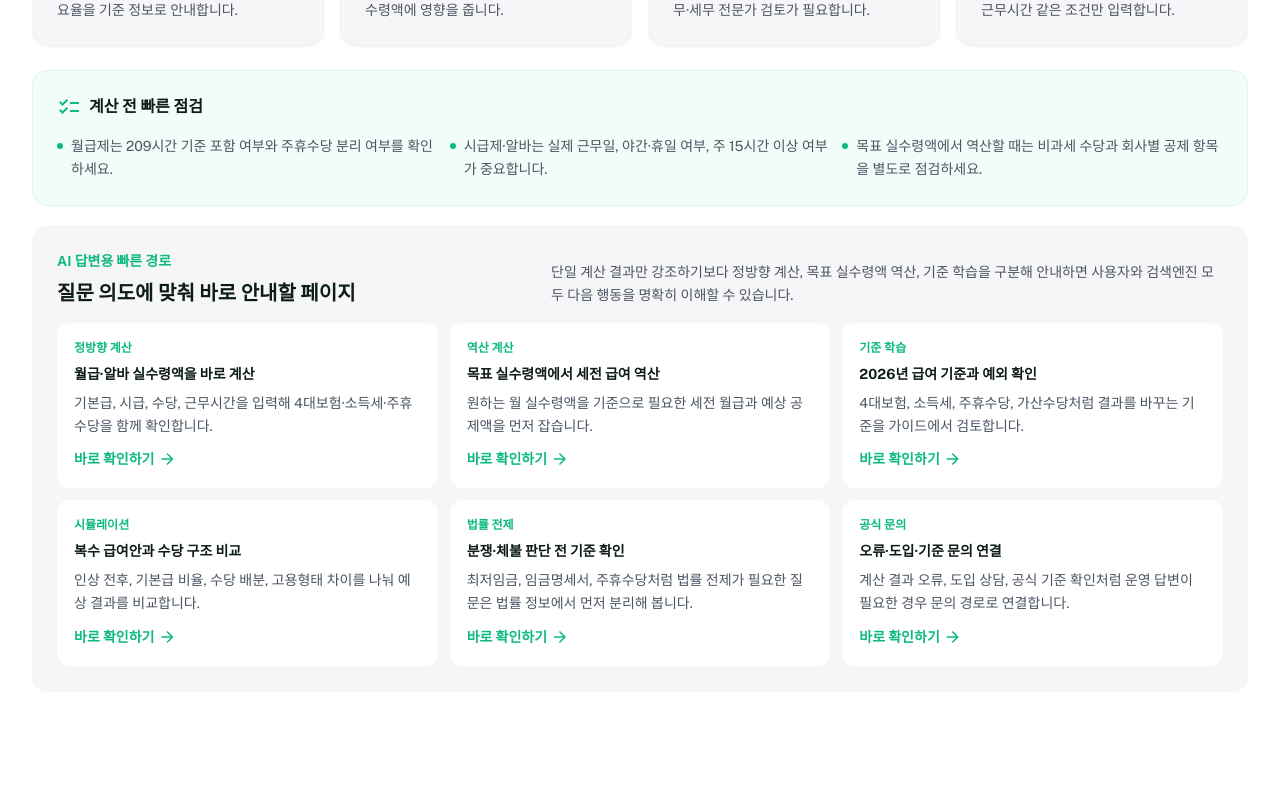
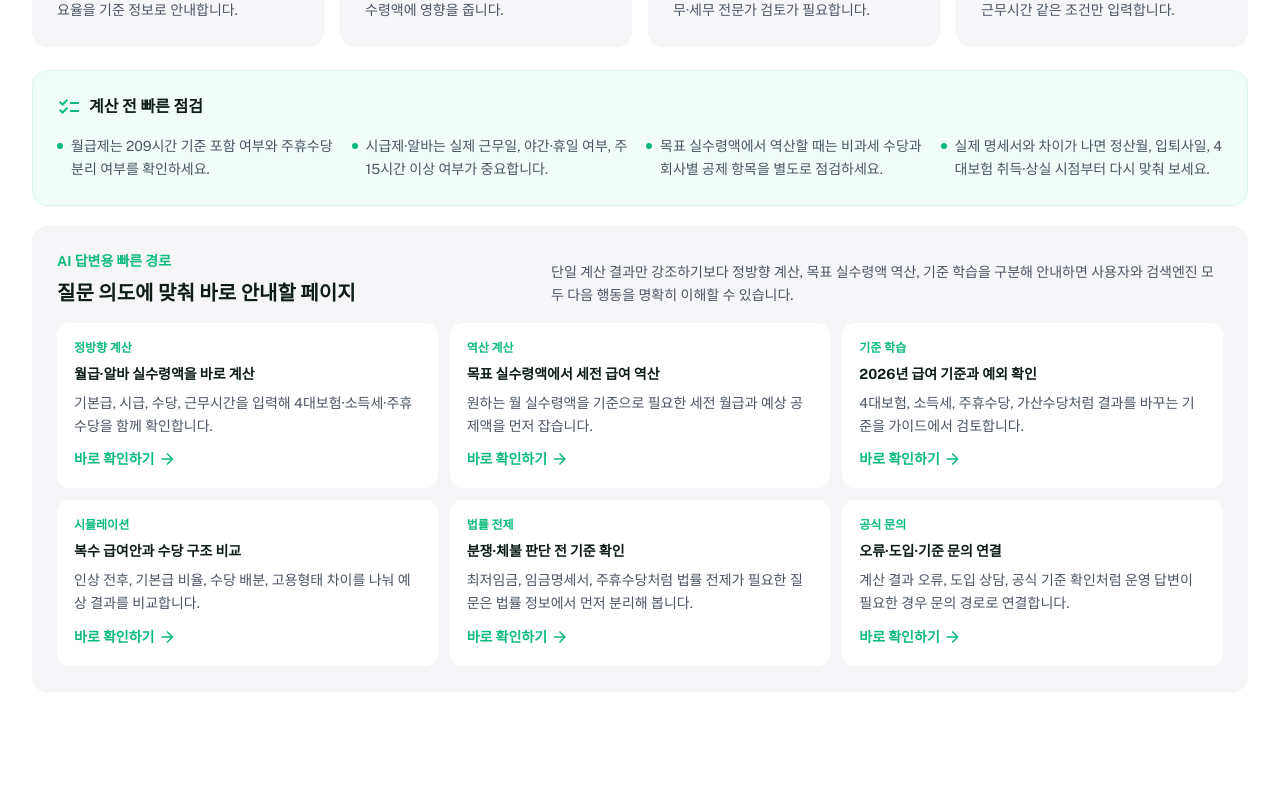
Before and after one commit to freenu0618/calcul, a React (Vite) app in the folder frontend/: page / in a window 1280 px wide. Shown: the part 3940-4740 px from the top of the page. Built offline with nearby package versions, Linux system fonts and the light colour scheme; no server answers.

Commit message:
improve: clarify payroll answer confidence

```diff
--- a/frontend/src/pages/Landing/CalculationBasisSection.tsx
+++ b/frontend/src/pages/Landing/CalculationBasisSection.tsx
@@ -27,6 +27,7 @@ const quickChecks = [
   '월급제는 209시간 기준 포함 여부와 주휴수당 분리 여부를 확인하세요.',
   '시급제·알바는 실제 근무일, 야간·휴일 여부, 주 15시간 이상 여부가 중요합니다.',
   '목표 실수령액에서 역산할 때는 비과세 수당과 회사별 공제 항목을 별도로 점검하세요.',
+  '실제 명세서와 차이가 나면 정산월, 입퇴사일, 4대보험 취득·상실 시점부터 다시 맞춰 보세요.',
 ];
 
 const answerRoutes = [
@@ -99,7 +100,7 @@ export default function CalculationBasisSection() {
             <span className="material-symbols-outlined text-primary" aria-hidden="true">checklist</span>
             계산 전 빠른 점검
           </h3>
-          <ul className="grid gap-3 md:grid-cols-3">
+          <ul className="grid gap-3 md:grid-cols-2 lg:grid-cols-4">
             {quickChecks.map((check) => (
               <li key={check} className="flex gap-2 text-sm leading-relaxed text-text-sub">
                 <span className="mt-2 h-1.5 w-1.5 flex-shrink-0 rounded-full bg-primary" aria-hidden="true" />
--- a/frontend/src/pages/Landing/FAQSection.tsx
+++ b/frontend/src/pages/Landing/FAQSection.tsx
@@ -84,13 +84,18 @@ const faqs: FAQItem[] = [
     answer:
       '정산월, 원래 입력값, 실제 지급액, 차이가 난 항목과 정정 사유를 먼저 분리하세요. 같은 조건을 급여 계산기에 다시 넣어 예상 지급 총액, 공제 총액, 실수령액 차이를 확인하고, 다음 지급월 반영이나 정정 지급 여부는 회사 기준과 전문가 검토로 분리하는 것이 안전합니다.',
   },
+  {
+    question: '계산 결과와 실제 급여명세서가 다르면 무엇부터 봐야 하나요?',
+    answer:
+      '먼저 같은 정산월과 급여유형으로 계산했는지 확인한 뒤 입사일·퇴사일, 실제 근무일, 휴게시간, 주휴수당 대상 여부, 비과세 수당, 부양가족 수, 4대보험 취득·상실 시점을 순서대로 맞춰 보세요. 회사별 공제나 소급 정산, 상여·성과급처럼 예외 항목이 있으면 PayTools 결과는 차이 원인을 좁히는 참고용으로 보고 실제 지급 판단은 회사 기준과 전문가 검토로 분리하는 것이 안전합니다.',
+  },
 ];
 
 const faqSchema = {
   '@context': 'https://schema.org',
   '@type': 'FAQPage',
   inLanguage: 'ko-KR',
-  dateModified: '2026-09-02',
+  dateModified: '2026-09-16',
   mainEntity: faqs.map((f) => ({
     '@type': 'Question',
     name: f.question,
```
Also changed, not shown: frontend/public/llms.txt.
